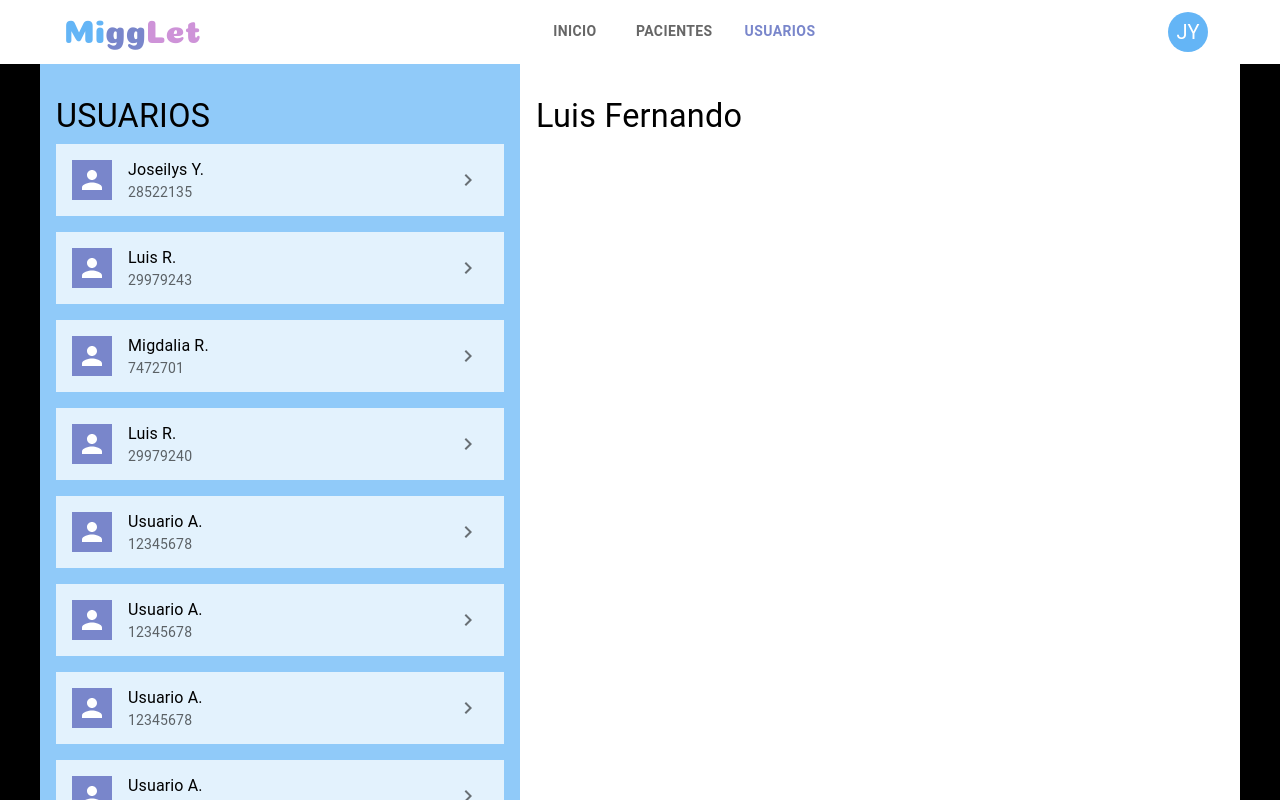
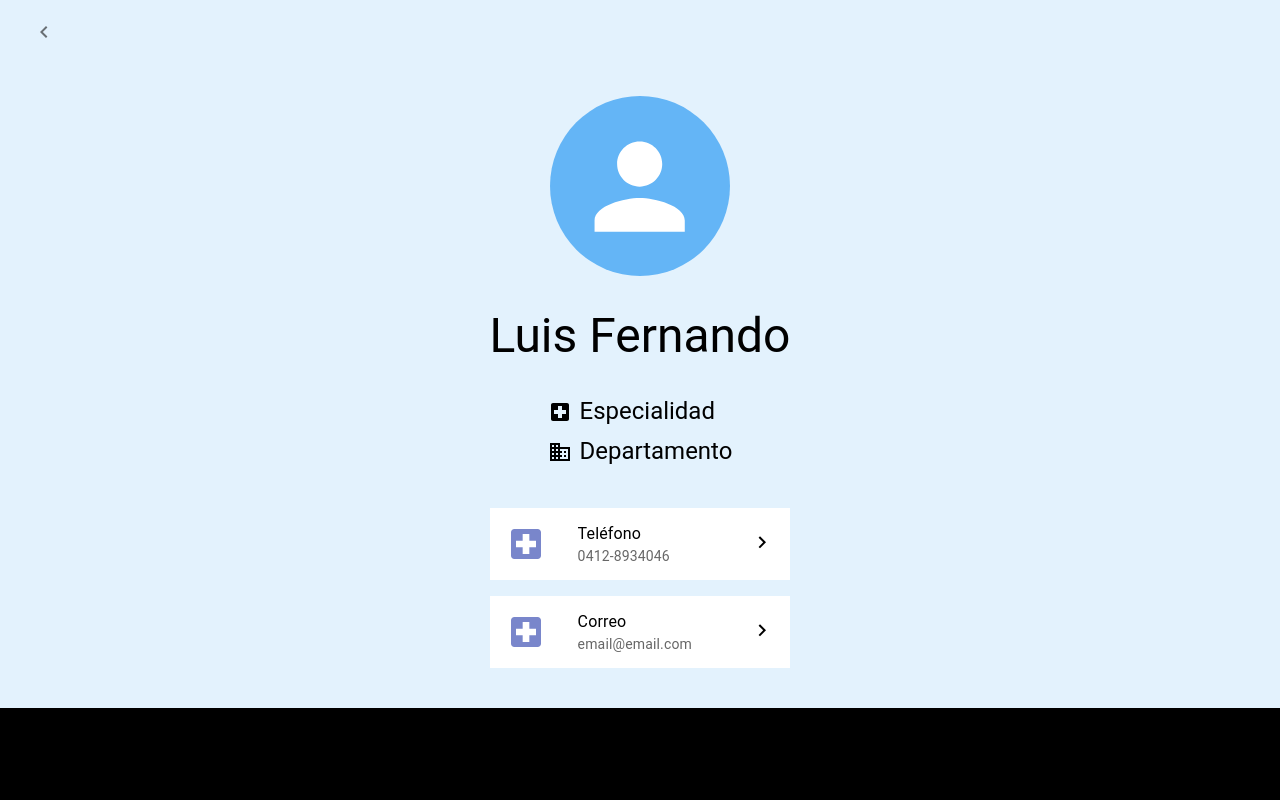
Before and after one commit to luiseyer/MiggLet, a React (Vite) app in the folder app/: page /users/1 in a window 1280 px wide. Built offline with nearby package versions, Linux system fonts and the light colour scheme; sample sign-in values are in the browser's storage.

Commit message:
Actualización de varios componentes

```diff
--- a/app/public/index.css
+++ b/app/public/index.css
@@ -6,19 +6,14 @@
     src: url("/Coiny-Regular.ttf") format("TrueType");
 }
 
-html, body, #root {
-    height: 100%
+:root {
+    --size-00: clamp(1.00rem, calc(0.20rem + 3.20vw), 2.00rem);
 }
 
 body{
     background-color: #000;
 }
 
-#root {
-    max-width: 1200px;
-    margin-inline: auto;
-}
-
 img {
     width: 100%;
 }
--- a/app/src/components/NavigationMenu.jsx
+++ b/app/src/components/NavigationMenu.jsx
@@ -1,27 +1,21 @@
-import { useRef } from 'react'
+import { useEffect, useRef, useState } from 'react'
 import { Link, useLocation } from 'react-router-dom'
-import { useScrollTrigger, AppBar, Toolbar, Tabs, Tab, Container } from '@mui/material'
-import AccessibilityIcon from '@mui/icons-material/Accessibility'
-import DashboardIcon from '@mui/icons-material/Dashboard'
-import PeopleIcon from '@mui/icons-material/People'
+import { useScrollTrigger, AppBar, Toolbar, Tabs, Tab, Collapse } from '@mui/material'
 import { AppTitle, ProfileButton } from '@components'
-import { useBreakpoint } from '@hooks'
 
 const pages = [
-  { text: 'inicio', path: '/dashboard', icon: <DashboardIcon /> },
-  { text: 'pacientes', path: '/patients', icon: <AccessibilityIcon /> },
-  { text: 'usuarios', path: '/users', icon: <PeopleIcon /> }
+  { text: 'inicio', path: '/dashboard' },
+  { text: 'pacientes', path: '/patients' },
+  { text: 'usuarios', path: '/users' }
 ]
 
 const TabsItems = ({ value }) => {
-  const breakpoint = useBreakpoint()
   return (
     <Tabs
       value={value}
-      variant={breakpoint.up('md') ? 'standard' : 'fullWidth'}
-      sx={{ ...(breakpoint.up('md') && { '& .MuiTabs-indicator': { display: 'none' } }) }}
+      variant='fullWidth'
     >
-      {pages.map(({ text, path, icon }) => (
+      {pages.map(({ text, path }) => (
         <Tab
           key={path}
           value={path}
@@ -37,32 +31,29 @@ const TabsItems = ({ value }) => {
 }
 
 const NavigationMenu = () => {
-  const ToolbarRef = useRef()
-  const trigger = useScrollTrigger()
+  const ref = useRef()
+  const [target, setTarget] = useState(window)
+  const trigger = useScrollTrigger({ target })
   const currentPage = '/' + useLocation().pathname.split('/')[1]
-  const breakpoint = useBreakpoint()
+  useEffect(() => { setTarget(ref?.current.nextSibling) }, [])
 
   return (
     <AppBar
-      position={breakpoint.down('md') ? 'sticky' : 'fixed'}
+      id='appbar'
+      ref={ref}
       color='light'
       elevation={0}
       sx={{
-        gridColumn: 'span 2',
-        transition: 'transform 0.3s ease',
-        ...(!trigger
-          ? { transform: 'translateY(0)' }
-          : { transform: `translateY(-${ToolbarRef?.current.clientHeight}px)` })
+        gridColumn: 'span 2'
       }}
     >
-      <Container disableGutters maxWidth='lg'>
-        <Toolbar ref={ToolbarRef} sx={{ justifyContent: 'space-between' }}>
-          <AppTitle variant='h4' />
-          {breakpoint.up('md') && <TabsItems value={currentPage} />}
+      <Collapse in={!trigger} timeout='auto' unmountOnExit>
+        <Toolbar sx={{ justifyContent: 'space-between' }}>
+          <AppTitle variant='h5' />
           <ProfileButton />
         </Toolbar>
-        {breakpoint.down('md') && <TabsItems value={currentPage} />}
-      </Container>
+      </Collapse>
+      <TabsItems value={currentPage} />
     </AppBar>
   )
 }
--- a/app/src/components/PageContainer.jsx
+++ b/app/src/components/PageContainer.jsx
@@ -1,23 +1,18 @@
-import { Container } from '@mui/material'
-import { useBreakpoint } from '@hooks'
+import { Box } from '@mui/material'
 
 const PageContainer = ({ children }) => {
-  const breakpoint = useBreakpoint()
-
   return (
-    <Container
-      disableGutters
-      maxWidth='lg'
+    <Box
       component='main'
       sx={{
-        minHeight: '100dvh',
+        height: '100%',
+        maxHeight: '100dvh',
         display: 'flex',
-        flexDirection: 'column',
-        ...(breakpoint.up('md') && { maxHeight: '100dvh' })
+        flexDirection: 'column'
       }}
     >
       {children}
-    </Container>
+    </Box>
   )
 }
 
--- a/app/src/components/ProfileButton.jsx
+++ b/app/src/components/ProfileButton.jsx
@@ -7,7 +7,6 @@ const ProfileButton = () => {
   const [anchorEl, setAnchorEl] = useState(null)
   const { logout } = useLogout()
   const open = Boolean(anchorEl)
-  const userInitials = 'JY'
 
   const handleClick = ({ currentTarget }) => { setAnchorEl(currentTarget) }
   const handleClose = () => { setAnchorEl(null) }
@@ -19,9 +18,7 @@ const ProfileButton = () => {
           alt=''
           src=''
           sx={{ bgcolor: 'secondary.main' }}
-        >
-          {userInitials}
-        </Avatar>
+        />
       </IconButton>
 
       <Menu
--- a/app/src/components/Section.jsx
+++ b/app/src/components/Section.jsx
@@ -1,21 +1,17 @@
-import { Box, Toolbar } from '@mui/material'
-import { useBreakpoint } from '@hooks'
+import { Box } from '@mui/material'
 
 const Section = ({ children, bg, sx }) => {
-  const breakpoint = useBreakpoint()
   return (
     <Box
       component='section'
       sx={{
         bgcolor: bg,
-        py: 4,
-        px: 2,
-        '&:last-child': { flex: '1 1 100%' },
-        ...(breakpoint.up('md') && { maxHeight: '100svh', overflowY: 'auto' }),
+        padding: '2rem 1.5rem',
+        flex: '1',
+        overflowY: 'auto',
         ...sx
       }}
     >
-      {breakpoint.up('md') && <Toolbar />}
       {children}
     </Box>
   )
--- a/app/src/components/SingleItemMenu.jsx
+++ b/app/src/components/SingleItemMenu.jsx
@@ -4,17 +4,11 @@ import { ChevronLeft as ChevronLeftIcon } from '@mui/icons-material'
 
 const SingleItemMenu = () => {
   return (
-    <>
-      <AppBar
-        position='sticky'
-        color='primary'
-        elevation={0}
-      >
-        <Toolbar sx={{ justifyContent: 'space-between' }}>
-          <IconButton component={Link} to='..'><ChevronLeftIcon /></IconButton>
-        </Toolbar>
-      </AppBar>
-    </>
+    <AppBar color='transparent' elevation={0}>
+      <Toolbar sx={{ justifyContent: 'space-between' }}>
+        <IconButton component={Link} to='..'><ChevronLeftIcon /></IconButton>
+      </Toolbar>
+    </AppBar>
   )
 }
 
--- a/app/src/pages/Dashboard.jsx
+++ b/app/src/pages/Dashboard.jsx
@@ -1,4 +1,4 @@
-import { Typography } from '@mui/material'
+import { Tabs, Toolbar, Typography } from '@mui/material'
 import { PageContainer, Section, NavigationMenu } from '@components'
 
 const DashboardPage = () => {
@@ -6,6 +6,7 @@ const DashboardPage = () => {
     <PageContainer>
       <NavigationMenu />
       <Section bg='secondary.surface'>
+        <Toolbar /> <Tabs />
         <Typography variant='h3'>Dashboard</Typography>
         <Typography component='p' variant='body1'>Lorem ipsum dolor sit amet consectetur adipisicing elit. Aspernatur magni facere ab eos quaerat, sapiente ad modi temporibus mollitia nihil animi officia autem soluta libero architecto tempore cum maiores ex possimus! Provident delectus et, nulla blanditiis voluptatum, debitis accusamus necessitatibus maiores obcaecati magni quas aut, sed explicabo laborum est cum.</Typography>
         <Typography variant='h4'>Subtitle</Typography>
--- a/app/src/pages/Login.jsx
+++ b/app/src/pages/Login.jsx
@@ -8,7 +8,7 @@ function LoginPage () {
   if (user) return (<Navigate to='/dashboard' replace />)
 
   return (
-    <Box sx={{ p: 4, minHeight: '100%', display: 'grid', placeItems: 'center', bgcolor: 'secondary.light' }}>
+    <Box sx={{ p: '1rem', minHeight: '100dvh', display: 'grid', placeItems: 'center', bgcolor: 'secondary.light' }}>
       {!user
         ? <LoginForm />
         : <FirstLoginForm />}
--- a/app/src/pages/Patients.jsx
+++ b/app/src/pages/Patients.jsx
@@ -1,4 +1,4 @@
-import { Typography } from '@mui/material'
+import { Tabs, Toolbar, Typography } from '@mui/material'
 import { PageContainer, Section, NavigationMenu } from '@components'
 
 const PatientsPage = () => {
@@ -6,6 +6,7 @@ const PatientsPage = () => {
     <PageContainer>
       <NavigationMenu />
       <Section bg='secondary.surface'>
+        <Toolbar /> <Tabs />
         <Typography variant='h3'>Pacientes</Typography>
         <Typography component='p' variant='body1'>Lorem ipsum dolor sit amet consectetur adipisicing elit. Aspernatur magni facere ab eos quaerat, sapiente ad modi temporibus mollitia nihil animi officia autem soluta libero architecto tempore cum maiores ex possimus! Provident delectus et, nulla blanditiis voluptatum, debitis accusamus necessitatibus maiores obcaecati magni quas aut, sed explicabo laborum est cum.</Typography>
         <Typography variant='h4'>Subtitle</Typography>
--- a/app/src/pages/Users.jsx
+++ b/app/src/pages/Users.jsx
@@ -1,38 +1,59 @@
-import { Link, useLocation, useParams } from 'react-router-dom'
-import { Avatar, Box, IconButton, List, ListItem, ListItemAvatar, ListItemText, Typography } from '@mui/material'
-import { ChevronRight as ChevronRightIcon } from '@mui/icons-material'
+import { useLocation, useParams } from 'react-router-dom'
+import { Avatar, Box, List, ListItemSecondaryAction, ListItemAvatar, ListItemText, Toolbar, Typography, ListItemIcon, Stack, ListItemButton, Tabs } from '@mui/material'
+import { ChevronRight as ChevronRightIcon, LocalHospital as LocalHospitalIcon, Business as BusinessIcon } from '@mui/icons-material'
 import { PageContainer, Section, NavigationMenu, SingleItemMenu } from '@components'
-import { useBreakpoint } from '@hooks'
 
 import data from '@helpers/data'
+
+const ListActionButton = ({
+  children,
+  icon,
+  primary,
+  secondary,
+  onclick,
+  bg,
+  sx,
+  ...rest
+}) => {
+  return (
+    <ListItemButton
+      component='li'
+      sx={{
+        bgcolor: bg || 'light.main',
+        pr: 6,
+        gap: 2,
+        '& :is(.MuiListItemText-primary, .MuiListItemText-secondary)': {
+          whiteSpace: 'nowrap', overflow: 'hidden', textOverflow: 'ellipsis'
+        },
+        ...sx
+      }} {...rest}
+    >
+      {children}
+      {icon && <ListItemIcon>{icon}</ListItemIcon>}
+      {(primary || secondary) && <ListItemText primary={primary} secondary={secondary} />}
+      <ListItemSecondaryAction>
+        <ChevronRightIcon />
+      </ListItemSecondaryAction>
+    </ListItemButton>
+  )
+}
 
 const ListUsers = ({ users }) => {
   const currentPage = '/' + useLocation().pathname.split('/')[1] + '/'
 
   return (
-    users.map((user, index) => (
-      <ListItem
-        key={index}
-        sx={{ bgcolor: 'secondary.surface' }}
-        secondaryAction={
-          <IconButton component={Link} to={currentPage + String(index)} sx={{ ml: 4 }}>
-            <ChevronRightIcon />
-          </IconButton>
-     }
-      >
-        <ListItemAvatar>
-          <Avatar variant='square' sx={{ bgcolor: 'primary.main' }} />
-        </ListItemAvatar>
-        <ListItemText
-          primary={user.firstnames.split(' ')[0] + ' ' + user.lastnames[0] + '.'}
-          secondary={user.dni}
-          sx={{
-            whiteSpace: 'nowrap',
-            '& .MuiListItemText-primary': { overflow: 'hidden', textOverflow: 'ellipsis' }
-          }}
-        />
-      </ListItem>
-    )
+    users.map((user, index) => {
+      const username = user.firstnames + ' ' + user.lastnames
+
+      return (
+        <ListActionButton key={index} hola={currentPage}>
+          <ListItemAvatar>
+            <Avatar sx={{ bgcolor: 'primary.main', width: 54, height: 54 }} />
+          </ListItemAvatar>
+          <ListItemText primary={username} secondary={user.dni} />
+        </ListActionButton>
+      )
+    }
     ))
 }
 
@@ -40,9 +61,10 @@ const RenderAllUsers = () => {
   return (
     <>
       <NavigationMenu />
-      <Section bg='secondary.light'>
+      <Section bg='light.main'>
+        <Toolbar /><Tabs />
         <Typography variant='h4'>USUARIOS</Typography>
-        <List sx={{ display: 'grid', gridTemplateColumns: 'repeat(auto-fit, minmax(15rem, 1fr))', gap: '1rem' }}>
+        <List sx={{ display: 'grid', gridTemplateColumns: '1fr', gap: '1rem' }}>
           <ListUsers users={data.users} />
         </List>
       </Section>
@@ -50,13 +72,49 @@ const RenderAllUsers = () => {
   )
 }
 
-const RenderSingleUser = ({ id }) => {
-  const breakpoint = useBreakpoint()
+const RenderSingleUser = () => {
+  const { id } = useParams()
   return (
     <>
-      {breakpoint.down('md') && <SingleItemMenu />}
-      <Section bg='light.main'>
-        <Typography variant='h4'>{data.users[id].firstnames}</Typography>
+      <SingleItemMenu />
+      <Section bg='secondary.surface' sx={{ display: 'grid', justifyContent: 'center' }}>
+        <Toolbar />
+        <Box
+          sx={{
+            display: 'flex',
+            flexDirection: 'column',
+            alignItems: 'center',
+            gap: '2rem'
+          }}
+        >
+          <Box sx={{ width: '60%' }}>
+            <Avatar
+              sx={{
+                bgcolor: 'secondary.main',
+                aspectRatio: '1',
+                width: '100%',
+                height: '100%'
+              }}
+            />
+          </Box>
+          <Typography variant='h3'>{data.users[id].firstnames}</Typography>
+          <Stack spacing='0.5rem' alignItems='flex-start'>
+            <Stack direction='row' alignItems='center' spacing='0.5rem'><LocalHospitalIcon /><Typography variant='h5'>Especialidad</Typography></Stack>
+            <Stack direction='row' alignItems='center' spacing='0.5rem'><BusinessIcon /><Typography variant='h5'>Departamento</Typography></Stack>
+          </Stack>
+          <List sx={{ width: '100%', display: 'grid', gap: '1rem' }}>
+            <ListActionButton
+              icon={<LocalHospitalIcon color='primary' sx={{ width: '2.5rem', height: '2.5rem' }} />}
+              primary='Teléfono'
+              secondary='0412-8934046'
+            />
+            <ListActionButton
+              icon={<LocalHospitalIcon color='primary' sx={{ width: '2.5rem', height: '2.5rem' }} />}
+              primary='Correo'
+              secondary='email@email.com'
+            />
+          </List>
+        </Box>
       </Section>
     </>
   )
@@ -64,18 +122,10 @@ const RenderSingleUser = ({ id }) => {
 
 const UsersPage = () => {
   const { id } = useParams()
-  const breakpoint = useBreakpoint()
   return (
     <PageContainer>
-      {breakpoint.down('md') && !id && <RenderAllUsers />}
-
-      {breakpoint.down('md') && id && <RenderSingleUser id={id} />}
-
-      {breakpoint.up('md') &&
-        <Box style={{ display: 'grid', gridTemplateColumns: '1fr 1.5fr' }}>
-          <RenderAllUsers />
-          <RenderSingleUser id={id ?? 0} />
-        </Box>}
+      {id && <RenderSingleUser />}
+      {!id && <RenderAllUsers />}
     </PageContainer>
   )
 }
```
Also changed, not shown: app/src/components/LoginForm.jsx (+13 -4 lines), app/src/theme.jsx (+3 -12 lines).
